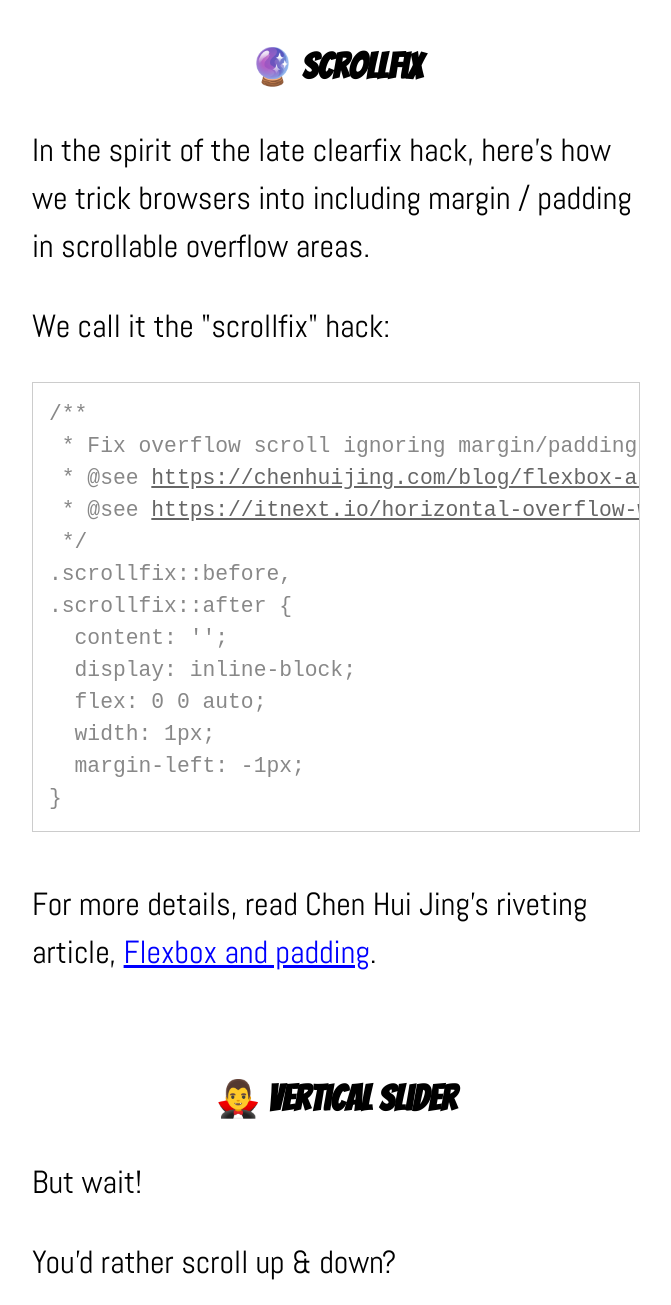
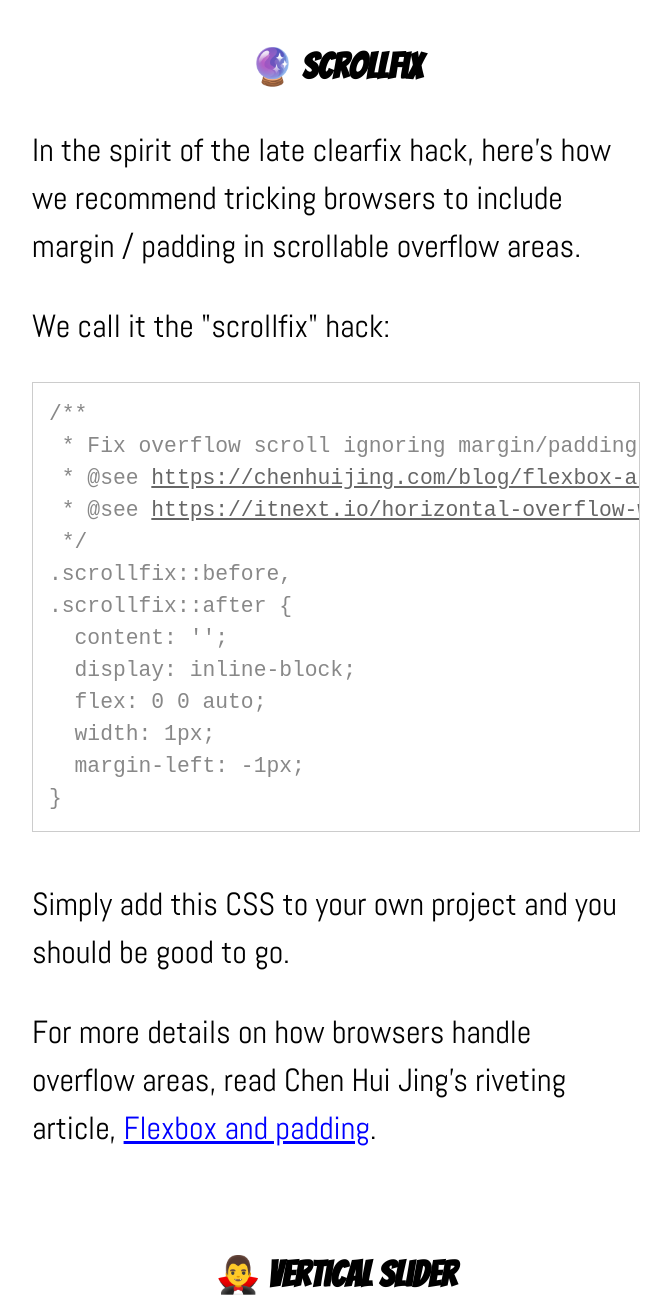
Before and after one commit to tannerhodges/snap-slider, a website: page docs/index.html in a window 1280 px wide. Shown: the part 5320-6625 px from the top of the page, without its empty margins (304-975 px from the left). Drawn offline with nearby package versions, Linux system fonts and the light colour scheme.

Commit message:
Clarify that `.scrollfix` is extra CSS you have to add to your project

```diff
--- a/docs/index.html
+++ b/docs/index.html
@@ -166,7 +166,7 @@
       <p><em>But fear not!</em></p>
 
       <h2 id="scrollfix">🔮 Scrollfix</h2>
-      <p>In the spirit of the late clearfix hack, here's how we trick browsers into including margin / padding in scrollable overflow areas.</p>
+      <p>In the spirit of the late clearfix hack, here's how we recommend tricking browsers to include margin / padding in scrollable overflow areas.</p>
       <p>We call it the "scrollfix" hack:</p>
       <pre><code>/**
  * Fix overflow scroll ignoring margin/padding.
@@ -181,7 +181,8 @@
   width: 1px;
   margin-left: -1px;
 }</code></pre>
-      <p>For more details, read Chen Hui Jing's riveting article, <a href="https://www.chenhuijing.com/blog/flexbox-and-padding/" target="_blank" rel="noopener">Flexbox and padding</a>.</p>
+      <p>Simply add this CSS to your own project and you should be good to go.</p>
+      <p>For more details on how browsers handle overflow areas, read Chen Hui Jing's riveting article, <a href="https://www.chenhuijing.com/blog/flexbox-and-padding/" target="_blank" rel="noopener">Flexbox and padding</a>.</p>
 
       <h2 id="vertical">🧛‍♂️ Vertical Slider</h2>
       <p>But wait!</p>
```
